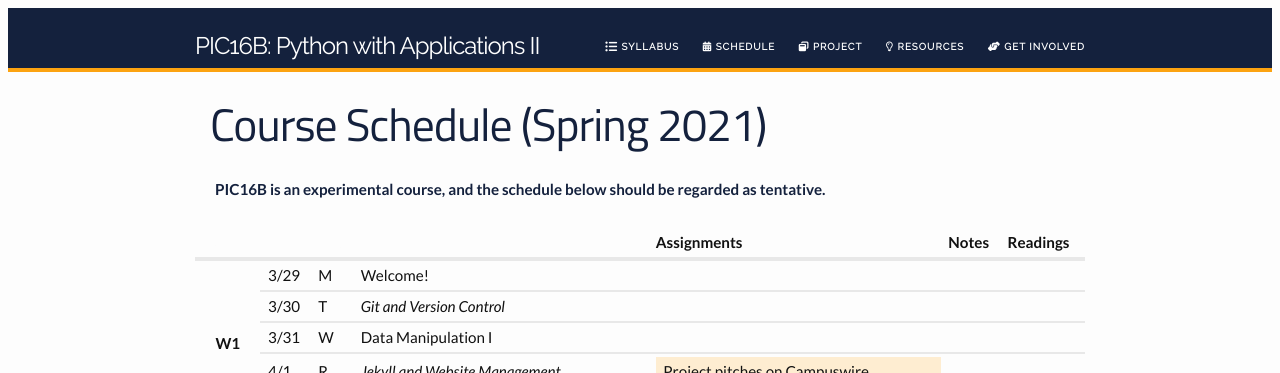
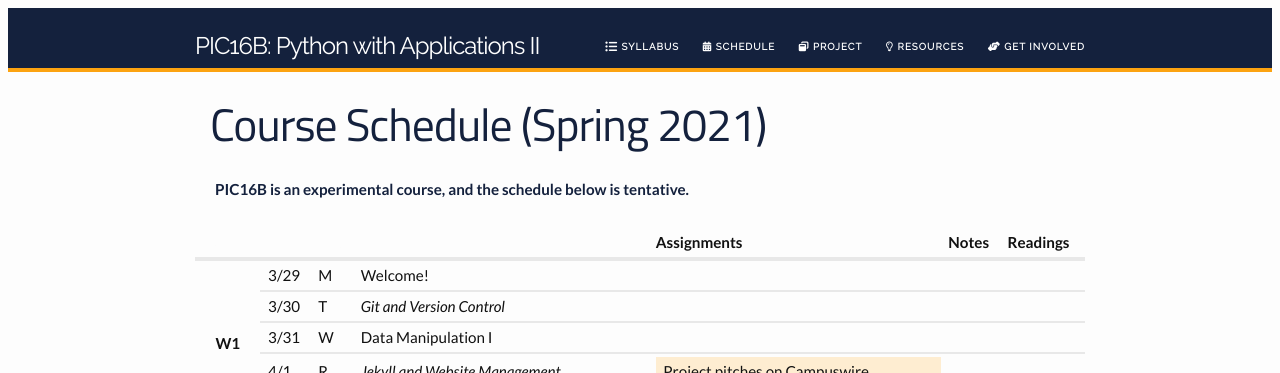
Before and after one commit to PhilChodrow/PIC16B, a Jekyll site: the page built from schedule.md, in a window 1280 px wide. Shown: the top 373 px of the page. Built offline with Jekyll 4.4.1, drawn with Linux system fonts in a browser that asks for light colours; nearby versions of some CDN libraries.

Commit message:
Update schedule.md

```diff
--- a/schedule.md
+++ b/schedule.md
@@ -4,7 +4,7 @@ title: Course Schedule (Spring 2021)
 permalink: schedule/
 ---
 
-**PIC16B is an experimental course, and the schedule below should be regarded as tentative.**
+**PIC16B is an experimental course, and the schedule below is tentative.**
 
 <br>
 
```
